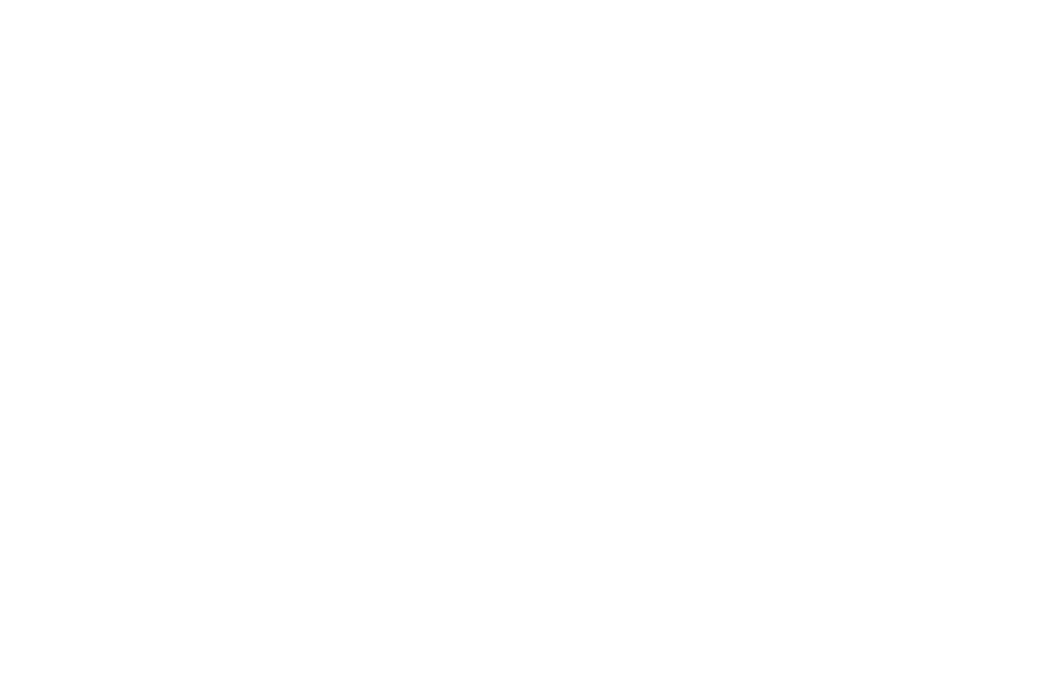
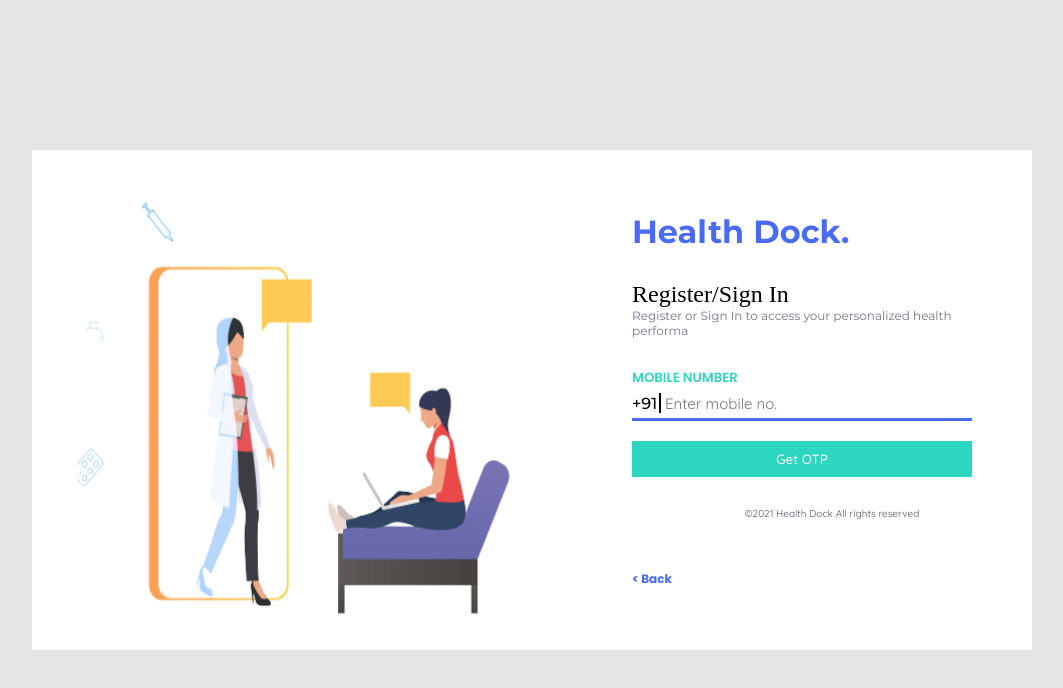
Before and after one commit to KKVANONYMOUS/Health-Dock, a React (Create React App) app in the folder frontend/: page /user/auth in a window 1280 px wide. Before the commit this address had no page. Shown: the top 688 px of the page, without its empty margins (108-1171 px from the left). Built offline with nearby package versions, Linux system fonts and the light colour scheme; a web font is replaced by a local one.

Commit message:
add: User Auth Screen
Signed-off-by: kkvanonymous <ninja.kunal01@gmail.com>

```diff
--- a/frontend/src/App.js
+++ b/frontend/src/App.js
@@ -1,6 +1,6 @@
 import { BrowserRouter as Router, Routes, Route } from 'react-router-dom'
 import HomeScreen from './screens/HomeScreen'
-import PatientAuthScreen from './screens/PatientAuthScreen'
+import UserAuthScreen from './screens/UserAuthScreen'
 import GlobalStyle from './styles/GlobalStyle'
 function App() {
   return (
@@ -9,7 +9,7 @@
       <main>
         <Routes>
           <Route path='/' element={<HomeScreen />} />
-          <Route path='/patient/auth' element={<PatientAuthScreen />} />
+          <Route path='/user/auth' element={<UserAuthScreen />} />
         </Routes>
       </main>
     </Router>
--- a/frontend/src/components/Hero.js
+++ b/frontend/src/components/Hero.js
@@ -150,8 +150,8 @@
             <HeroButton color='#496BF2' to='/hospital/login'>
               Hospital
             </HeroButton>
-            <HeroButton color='#2DD6C1' to='/user/login'>
-              Patient
+            <HeroButton color='#2DD6C1' to='/user/auth'>
+              User
             </HeroButton>
           </HeroButtonContainer>
         </HeroContentContainer>
--- a/frontend/src/screens/PatientAuthScreen.js
+++ /dev/null
@@ -1,9 +0,0 @@
-const PatientAuthScreen = () => {
-  return (
-    <div>
-      <h1>SignUp/Login Patient Screen</h1>
-    </div>
-  )
-}
-
-export default PatientAuthScreen
--- /dev/null
+++ b/frontend/src/screens/UserAuthScreen.js
@@ -0,0 +1,251 @@
+import { Link } from 'react-router-dom'
+import styled from 'styled-components'
+import { useState } from 'react'
+
+const Container = styled.div`
+  height: 100vh;
+  width: 100vw;
+  display: flex;
+  justify-content: center;
+  align-items: center;
+  background-color: #e5e5e5;
+`
+
+const AuthCard = styled.div`
+  width: 1000px;
+  height: 500px;
+  background-color: #fff;
+  display: flex;
+
+  @media (max-width: 1000px) {
+    width: 100%;
+    height: 100vh;
+    //padding-left: 20px;
+  }
+`
+
+const AuthCardImage = styled.img`
+  width: 60%;
+
+  @media (max-width: 1000px) {
+    display: none;
+  }
+`
+
+const AuthCardInfo = styled.div`
+  //background-color: yellow;
+  height: 100%;
+  width: 100%;
+  display: flex;
+  flex-direction: column;
+  justify-content: center;
+  align-items: start;
+  //padding-right: 20px;
+
+  @media (max-width: 1000px) {
+    align-items: center;
+  }
+`
+
+const AuthCardHeading = styled.h1`
+  font-family: 'Montserrat';
+  font-weight: 700;
+  color: #496bf2;
+  //background-color: red;
+  margin-bottom: 30px;
+`
+
+const AuthCardSubHeading = styled.h2`
+  font-family: 'Poppins';
+  font-weight: 500;
+`
+
+const AuthCardSubHeadingInfo = styled.p`
+  font-family: 'Montserrat';
+  font-size: 12px;
+  color: #737688;
+  width: 85%;
+  margin-bottom: 30px;
+  //background-color: cyan;
+
+  @media (max-width: 1000px) {
+    text-align: center;
+    font-size: 11px;
+  }
+`
+
+const AuthForm = styled.form`
+  width: 85%;
+  margin-bottom: 30px;
+  //background-color: pink;
+`
+
+const AuthFormLabel = styled.h5`
+  font-family: 'Poppins';
+  font-weight: 600;
+  color: #2dd6c1;
+`
+const AuthFormInputContainer = styled.div`
+  display: flex;
+  border-bottom: 3px solid #496bf2;
+  width: 100%;
+  justify-content: start;
+  align-items: center;
+  margin-bottom: ${({ errorMessage }) => (errorMessage ? '5px' : '20px')};
+`
+
+const AuthFormInputPrefix = styled.h4`
+  font-family: 'Montserrat';
+  font-weight: 500;
+`
+
+const VerticalLine = styled.div`
+  border-left: 2px solid #000;
+  height: 20px;
+  margin: 0 2px;
+`
+
+const AuthFormInput = styled.input`
+  border: none;
+  outline: none;
+  width: 100%;
+  height: 30px;
+  padding: 2px;
+  font-family: 'Quicksand';
+  font-size: 15px;
+
+  ::-webkit-outer-spin-button,
+  ::-webkit-inner-spin-button {
+    -webkit-appearance: none;
+    margin: 0;
+  }
+
+   {
+    -moz-appearance: textfield;
+  }
+`
+
+const AuthFormSubmitButton = styled.button`
+  background-color: #2dd6c1;
+  color: #fff;
+  font-family: 'Quicksand';
+  font-weight: 500;
+  width: 100%;
+  padding: 10px 20px;
+  border: none;
+  outline: none;
+  cursor: pointer;
+`
+
+const AuthCardCopyright = styled.div`
+  color: #54586a;
+  font-family: 'Quicksand';
+  font-size: 10px;
+  width: 100%;
+  text-align: center;
+`
+
+const BackButton = styled(Link)`
+  text-decoration: none;
+  color: #496bf2;
+  font-family: 'Poppins';
+  margin-top: 50px;
+  font-size: 12px;
+  font-weight: 700;
+
+  &:hover {
+    color: #2dd6c1;
+  }
+`
+
+const ErrorMessage = styled.h6`
+  color: red;
+  font-style: italic;
+  margin-bottom: 5px;
+`
+const UserAuthScreen = () => {
+  const [mobileNum, setMobileNum] = useState('')
+  const [otp, setOtp] = useState('')
+  const [errorMessage, setErrorMessage] = useState('')
+  const [errorOTPMessage, setOTPErrorMessage] = useState('')
+  const [isverifyOTP, setIsverifyOTP] = useState(false)
+
+  const handleMobileSubmit = (e) => {
+    e.preventDefault()
+
+    const num = mobileNum.trim()
+    setErrorMessage('')
+    setIsverifyOTP(false)
+    if (num.length < 10) {
+      setErrorMessage('Please enter valid Mobile Number!')
+      return
+    }
+    setIsverifyOTP(true)
+  }
+
+  const handleOTPSubmit = (e) => {
+    e.preventDefault()
+    setOTPErrorMessage('')
+    const otpInput = otp.trim()
+    if (otpInput.length < 6) {
+      setOTPErrorMessage('Please enter valid otp')
+      return
+    }
+  }
+  return (
+    <Container>
+      <AuthCard>
+        <AuthCardImage src='../../images/CardImage.png' />
+        <AuthCardInfo>
+          <AuthCardHeading>Health Dock.</AuthCardHeading>
+          <AuthCardSubHeading>Register/Sign In</AuthCardSubHeading>
+          <AuthCardSubHeadingInfo>
+            Register or Sign In to access your personalized health performa
+          </AuthCardSubHeadingInfo>
+          {isverifyOTP ? (
+            <AuthForm onSubmit={handleOTPSubmit}>
+              <AuthFormLabel>VERIFY OTP</AuthFormLabel>
+              <AuthFormInputContainer errorMessage={errorOTPMessage}>
+                <AuthFormInput
+                  type='number'
+                  placeholder={`Enter OTP sent to xxxxxxx${mobileNum.substring(
+                    7
+                  )}`}
+                  value={otp}
+                  onChange={(e) => setOtp(e.target.value)}
+                />
+              </AuthFormInputContainer>
+              {errorOTPMessage && (
+                <ErrorMessage>{errorOTPMessage}</ErrorMessage>
+              )}
+              <AuthFormSubmitButton>Verify OTP</AuthFormSubmitButton>
+            </AuthForm>
+          ) : (
+            <AuthForm onSubmit={handleMobileSubmit}>
+              <AuthFormLabel>MOBILE NUMBER</AuthFormLabel>
+              <AuthFormInputContainer errorMessage={errorMessage}>
+                <AuthFormInputPrefix>+91</AuthFormInputPrefix>
+                <VerticalLine />
+                <AuthFormInput
+                  type='number'
+                  placeholder='Enter mobile no.'
+                  value={mobileNum}
+                  onChange={(e) => setMobileNum(e.target.value)}
+                />
+              </AuthFormInputContainer>
+              {errorMessage && <ErrorMessage>{errorMessage}</ErrorMessage>}
+              <AuthFormSubmitButton>Get OTP</AuthFormSubmitButton>
+            </AuthForm>
+          )}
+
+          <AuthCardCopyright>
+            ©2021 Health Dock All rights reserved
+          </AuthCardCopyright>
+          <BackButton to='/'>{'< '}Back</BackButton>
+        </AuthCardInfo>
+      </AuthCard>
+    </Container>
+  )
+}
+
+export default UserAuthScreen
```
Also changed, not shown: frontend/public/images/CardImage.png (added).
